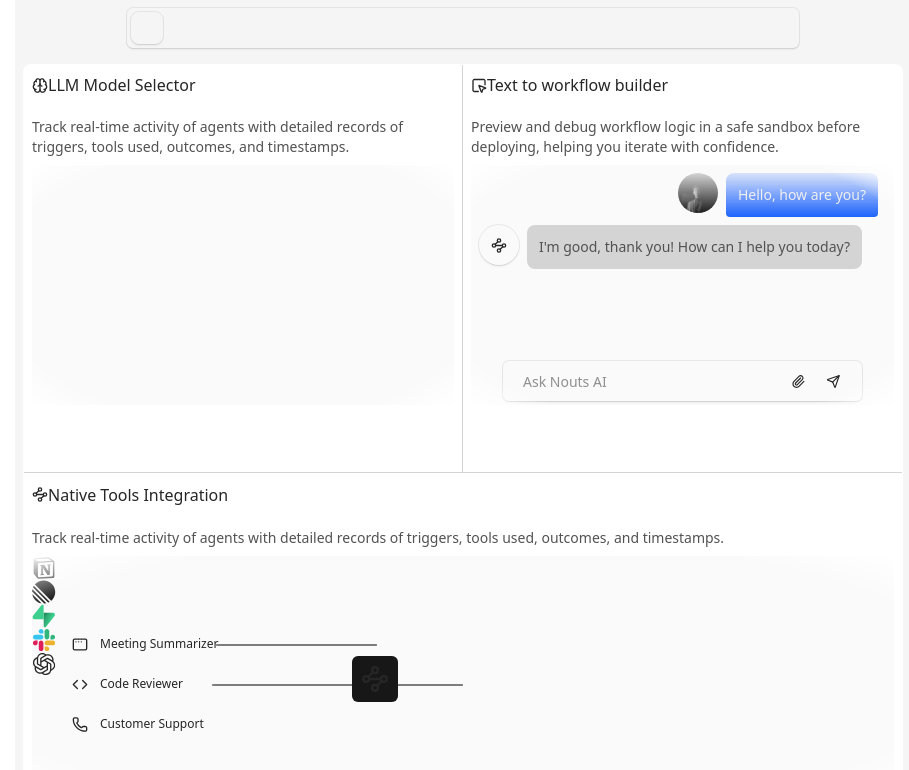
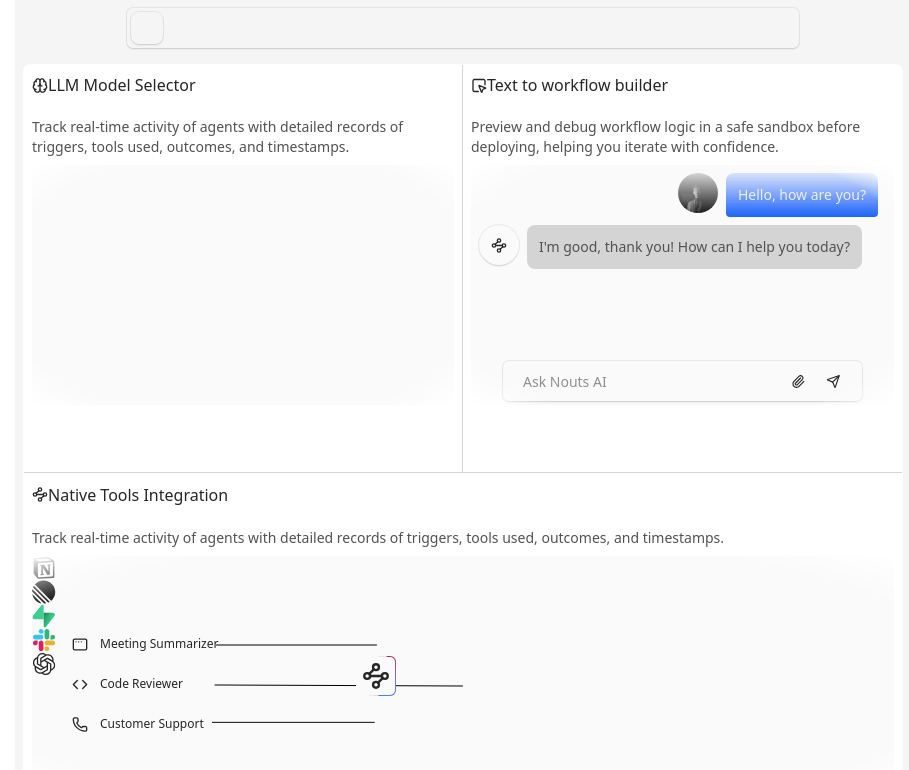
Before and after one commit to shogun444/Theming, a Next.js app: page / in a window 1280 px wide. Shown: the top 770 px of the page, without its empty margins (177-1086 px from the left). Built offline with nearby package versions, Linux system fonts and the light colour scheme.

Commit message:
Half done component

```diff
--- a/app/Components/Project/animation.tsx
+++ b/app/Components/Project/animation.tsx
@@ -6,7 +6,7 @@ import { Notion,Ball,Supabase,Rainbow,GPT, Code, Phone, Task , Native, TopLine,
 export default function Animations(){
   return(<div className="relative">
     <div className="absolute top-30 left-1">
-        <TopLine/><Middle/> <BottomLine/>
+        <TopLine/> <Middle/> <BottomLine/>
     </div>
 
 <div className="absolute top-20 inset-x-10 flex-col text-xs">
@@ -17,9 +17,15 @@ export default function Animations(){
 
 </div>
 
-    <div className="bg-neutral-900  w-fit p-2 rounded-md absolute inset-x-80  top-25 ">
+    <div className="bg-neutral-50  flex items-center justify-center   overflow-hidden w-10 h-10 absolute z-10 p-px rounded-md inset-x-81  top-25 transition duration-300">
 
-        <Native/>
+     <div className="h-full w-full flex justify-center items-center rounded-[5px] z-10 bg-neutral-50">
+      <Native/>
+     </div>
+       <div className="absolute h-full w-full transition duration-700 bg-conic from-red-600 via-transparent to-transparent animate-spin scale-[1.4] [animation-delay:0.4s]"></div>
+       <div className="absolute h-full w-full transition duration-300  bg-conic from-transparent via-transparent to-blue-500 animate-spin scale-[1.4] "></div>
+
+
     </div>
 
 
--- a/app/Components/Project/bento-svg.tsx
+++ b/app/Components/Project/bento-svg.tsx
@@ -1,3 +1,5 @@
+"use client";
+import { motion } from "motion/react";
 export function Notion() {
   return (
     <svg
@@ -327,7 +329,8 @@ export function BottomLine() {
       xmlns="http://www.w3.org/2000/svg"
       className="absolute left-44 top-4"
     >
-      <line y1="31" x2="170" y2="31" stroke="var(--color-line)"></line>
+      <line y1="31" x2="170" y2="31" stroke="var(--color-line)">
+      </line>
       <line
         x1="170.5"
         y1="30"
@@ -336,21 +339,30 @@ export function BottomLine() {
         stroke="var(--color-line)"
         strokeLinecap="round"
       ></line>
-      <line y1="0" x2="0" y2="0" stroke="url(#line-three-gradient)"></line>
+      <line y1="31" x2="170" y2="31" stroke="url(#line-three-gradient)"></line>
       <defs>
-        <linearGradient
+        <motion.linearGradient
           id="line-three-gradient"
           gradientUnits="userSpaceOnUse"
-          x1="-17.71018%"
-          x2="2.19823%"
-          y1="1"
-          y2="0"
+          initial={{
+            x1: "0%",
+            x2: "10%",
+          }}
+          animate={{
+            x1: "80%",
+            x2: "90%",
+          }}
+          transition={{
+            duration: 1,
+            repeat: Infinity,
+            ease: "easeInOut",
+          }}
         >
           <stop stopColor="var(--color-line)"></stop>
-          <stop offset="0.33" stopColor="var(--color-yellow-500)"></stop>
-          <stop offset="0.66" stopColor="var(--color-yellow-500)"></stop>
+          <stop offset="0.33" stopColor="var(--stop-endline)"></stop>
+          <stop offset="0.66" stopColor="var(--stop-endline)"></stop>
           <stop offset="1" stopColor="var(--color-line)"></stop>
-        </linearGradient>
+        </motion.linearGradient>
       </defs>
     </svg>
   );
@@ -391,19 +403,28 @@ export function TopLine() {
         strokeLinecap="round"
       ></line>
       <defs>
-        <linearGradient
+        <motion.linearGradient
           gradientUnits="userSpaceOnUse"
           id="line-one-gradient"
-          x1="-19.00295%"
-          x2="0.95717%"
-          y1="1"
-          y2="0"
+          initial={{
+            x1: "0%",
+            x2: "10%",
+          }}
+          animate={{
+            x1: "80%",
+            x2: "90%",
+          }}
+          transition={{
+            duration: 1,
+            ease: "easeInOut",
+            repeat: Infinity,
+          }}
         >
           <stop stopColor="var(--color-line)"></stop>
-          <stop offset="0.33" stopColor="#F17463"></stop>
-          <stop offset="0.66" stopColor="#F17463"></stop>
+          <stop offset="0.33" stopColor="var(--stop-topline)"></stop>
+          <stop offset="0.66" stopColor="var(--stop-topline)"></stop>
           <stop offset="1" stopColor="var(--color-line)"></stop>
-        </linearGradient>
+        </motion.linearGradient>
       </defs>
     </svg>
   );
@@ -420,43 +441,52 @@ export function Middle() {
       className="absolute top-2 left-44 "
     >
       <line
-        x1="0.5"
-        y1="1"
+        x1="250"
+        y1="0"
         x2="250.5"
-        y2="1"
+        y2="0"
         stroke="var(--color-line)"
         strokeLinecap="round"
       ></line>
       <line
         x1="250"
-        y1="1"
+        y1="32"
         x2="250.5"
         y2="32"
         stroke="var(--color-line)"
         strokeLinecap="round"
       ></line>
       <line
-        x1="0.5"
+        x1="3"
         y1="1"
         x2="250.5"
-        y2="1"
+        y2="2"
         stroke="url(#line-one-gradient)"
         strokeLinecap="round"
       ></line>
       <defs>
-        <linearGradient
+        <motion.linearGradient
           gradientUnits="userSpaceOnUse"
           id="line-one-gradient"
-          x1="-19.00295%"
-          x2="0.95717%"
-          y1="1"
-          y2="0"
+          initial={{
+            x1: "0%",
+            x2: "10%",
+          }}
+          animate={{
+            x1: "80%",
+            x2: "90%",
+          }}
+          transition={{
+            duration: 1,
+            repeat: Infinity,
+            ease: "easeInOut",
+          }}
         >
           <stop stopColor="var(--color-line)"></stop>
-          <stop offset="0.33" stopColor="#F17463"></stop>
-          <stop offset="0.66" stopColor="#F17463"></stop>
+          <stop offset="0.33" stopColor="var(--stop-middleline)"></stop>
+          <stop offset="0.66" stopColor="var(--stop-middleline)"></stop>
           <stop offset="1" stopColor="var(--color-line)"></stop>
-        </linearGradient>
+        </motion.linearGradient>
       </defs>
     </svg>
   );
--- a/app/globals.css
+++ b/app/globals.css
@@ -33,7 +33,10 @@
     0px 0px 0px 1px rgba(107, 109, 113, 0.08);
   --pattern-fg: rgba(199, 179, 179, 0.8);
   --pattern-fg1: rgba(127, 103, 103, 0.1);
-  --color-line: black;
+  --color-line: oklch(70.8% 0 0);
+  --stop-topline: oklch(71.2% 0.194 13.428);
+  --stop-middleline: oklch(68.5% 0.169 237.323);
+  --stop-endline: oklch(85.2% 0.199 91.936);
 }
 .dark {
   --background: #111010;
```
Also changed, not shown: app/Components/Project/modetoggle.tsx (+9 -0 lines).
